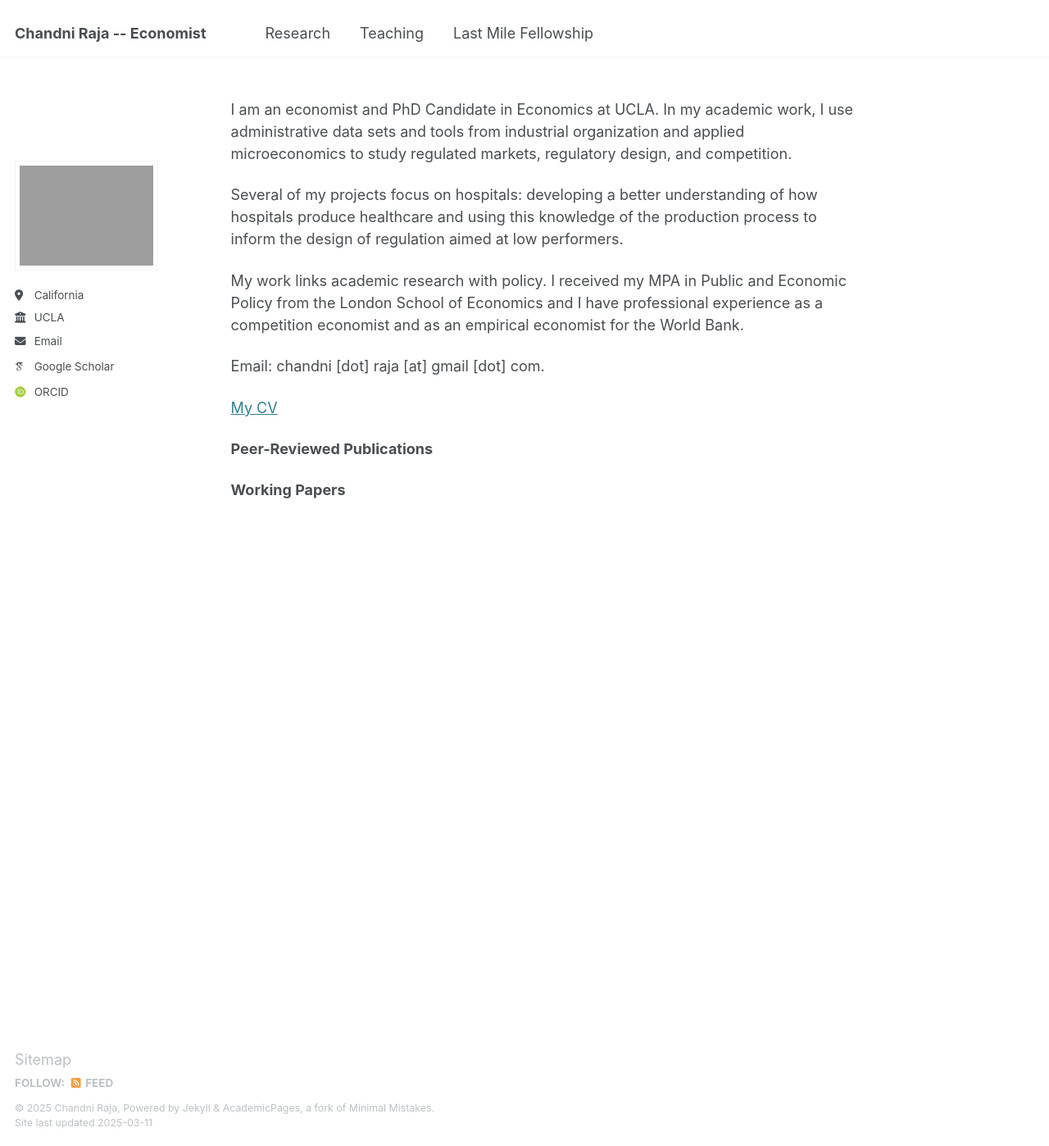
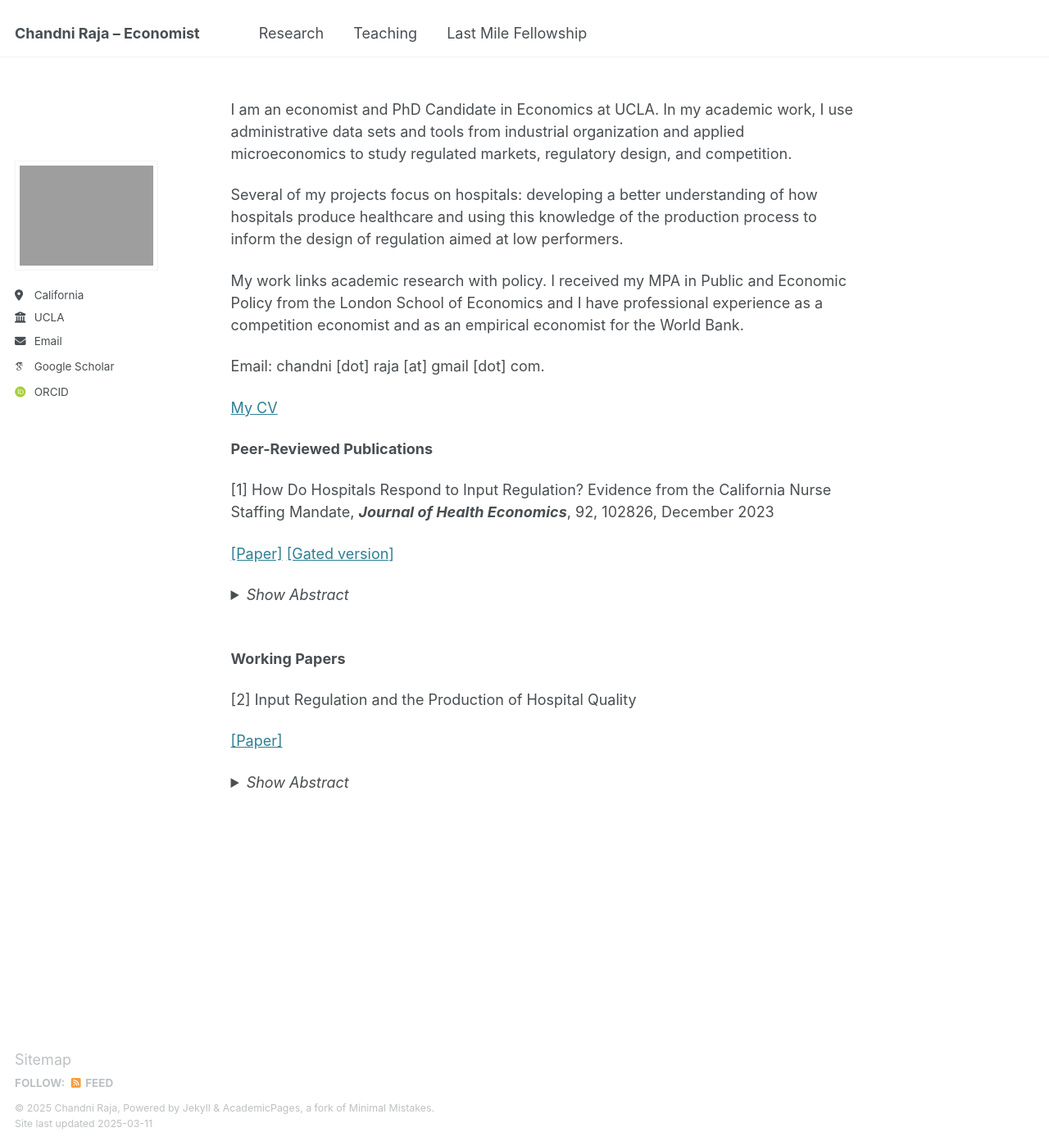
Before and after one commit to chandniraja/chandniraja.github.io, a Jekyll site: the page built from _pages/about.md, in a window 1280 px wide and 1398 px high. Shown: the whole window at 82% size. Built offline with Jekyll 4.4.1, drawn with Linux system fonts in a browser that asks for light colours; some web fonts are replaced.

Commit message:
update front page

```diff
--- a/_config.yml
+++ b/_config.yml
@@ -9,7 +9,7 @@
 # Basic Site Settings
 locale                   : "en-US"
 site_theme               : "default"
-title                    : "Chandni Raja -- Economist"
+title                    : "Chandni Raja – Economist"
 title_separator          : "-"
 name                     : &name "Chandni Raja"
 description              : &description "personal description"
--- a/_pages/about.md
+++ b/_pages/about.md
@@ -19,4 +19,24 @@ Email: chandni [dot] raja [at] gmail [dot] com.
 
 **Peer-Reviewed Publications**
 
+[1] How Do Hospitals Respond to Input Regulation? Evidence from the California Nurse Staffing Mandate, **_Journal of Health Economics_**, 92, 102826, December 2023
+
+ [[Paper]](/assets/pdf/how_do_hospitals_respond_raja_110623.pdf) [[Gated version]](https://www.sciencedirect.com/science/article/pii/S0167629623001030)
+
+<details>
+<summary><i>Show Abstract</i></summary> <i>Abstract:</i> Mandated minimum nurse-to-patient ratios have been the subject of active debate in the U.S. for over twenty years and are under legislative consideration today in several states and at the federal level. This paper uses the 1999 California nurse staffing mandate as an empirical setting to estimate the causal effects of minimum ratios on hospitals. Minimum ratios led to a 58 minute increase in nursing time per patient day and 9 percent increase in the wage bill per patient day in the general medical/surgical acute care unit among treated hospitals. Hospitals responded on several margins: increased their use of lower-licensed and younger nurses, reduced capacity by 16 beds (14 percent), and increased bed utilization rates by 0.045 points (8 percent). Using administrative data on discharges for acute myocardial infarction (AMI), I find a significant reduction in length of stay (5 percent) and no effect on the 30-day all-cause readmission rate. The null effect on readmissions suggests that length of stay declined not because hospitals were discharging AMI patients ``quicker and sicker", rather, AMI patients recovered more quickly due to an improvement in care quality per day.
+</details>
+
+<br/>
+
 **Working Papers**
+
+[2] Input Regulation and the Production of Hospital Quality
+
+[[Paper]](/assets/pdf/jmp_raja.pdf)
+
+<details>
+<summary><i>Show Abstract</i></summary> <i>Abstract:</i> We have a limited understanding of how nurses, physicians, and patients interact to produce high quality medical care but these interactions are central to efficient regulatory design. This paper estimates a value-added production model for hospital quality in nurses and physicians that allows labor productivity to vary with observed patient type and unobserved hospital productivity. I exploit identifying variation from the 1999 California nurse staffing mandate – one of the first pieces of comprehensive legislation worldwide to establish minimum nurse-to-patient ratios in hospitals. I find nurses and physicians to be highly complementary (near Leontief) in production. I show that minimum nurse-to-patient ratios that do not account for these complementarities increase healthcare labor costs by 1.4 percent holding quality constant amounting to $24 million in costs across hospitals affected by the mandate. I recover hospital productivities and I show that on average there was no across-hospital misallocation of nurses to low productivity hospitals due to the ratio regulation – low staffing hospitals are as productive as their high staffing neighbors. However, I find efficiency gains can be made by reallocating nurses to hospitals with higher severity patients where they are more valuable.
+</details>
+
+<br/>
```
Also changed, not shown: 2 other files.
